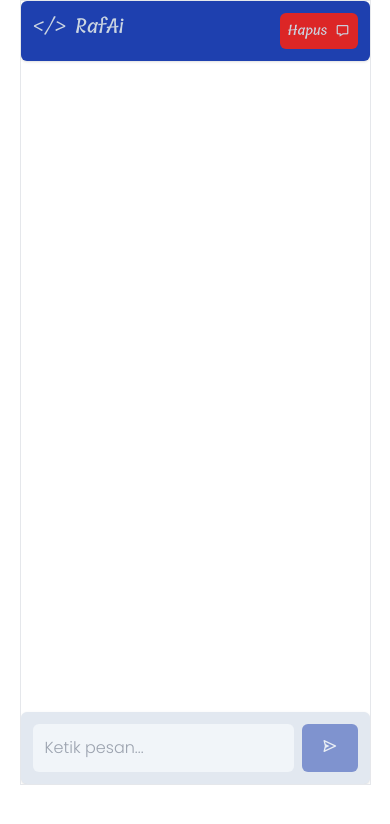
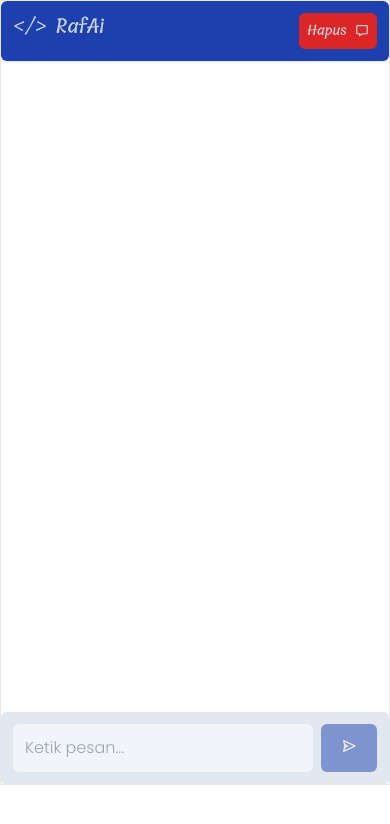
Before and after one commit to Raflysaputra23/RafAi, a React (Vite) app: page / in a window 390 px wide. Shown: the top 824 px of the page. Built offline with nearby package versions, Linux system fonts and the light colour scheme.

Commit message:
mengubah tampilan menjadi full

```diff
--- a/src/App.jsx
+++ b/src/App.jsx
@@ -46,7 +46,7 @@ const App = () => {
 
   return (
     <>
-      <main className="mx-auto min-w-80 w-[90%] max-w-[90%] relative border overflow-hidden" style={{height: "93%"}}>
+      <main className="mx-auto min-w-80 w-[100%] md:max-w-[90%] relative border overflow-hidden" style={{height: "93%"}}>
         <header className="p-3 rounded-md shadow bg-blue-800 flex justify-between font-tillana text-slate-300">
           <h1 className="text-xl">{"</>"} RafAi</h1>
           <button id="btn-remove-chat" type="submit" className="text-sm p-2 bg-red-600 rounded-md flex items-center gap-2 disabled:opacity-50 disabled:cursor-not-allowed" onClick={handleClearChat}>Hapus <i className="bx bx-message"></i></button>
```
